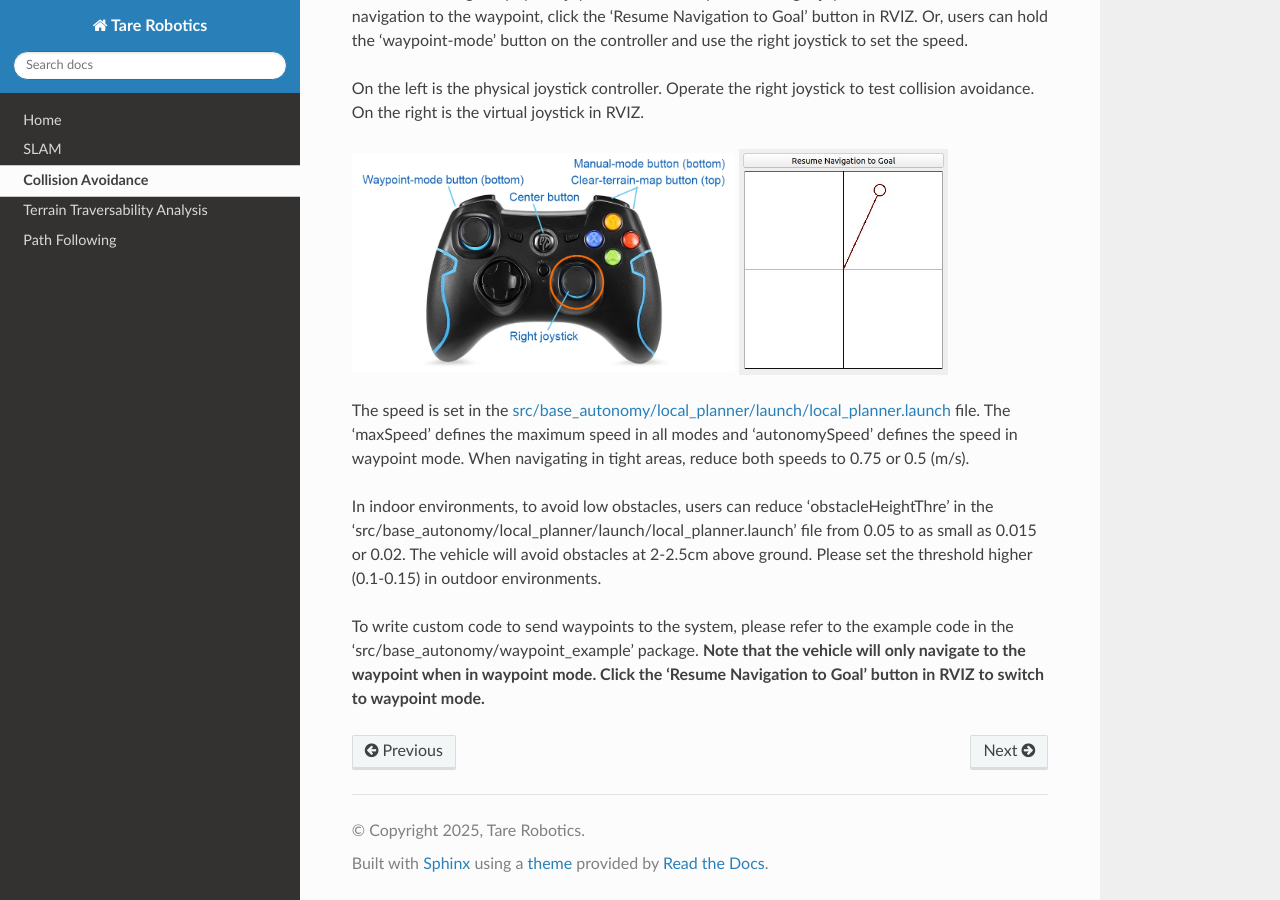
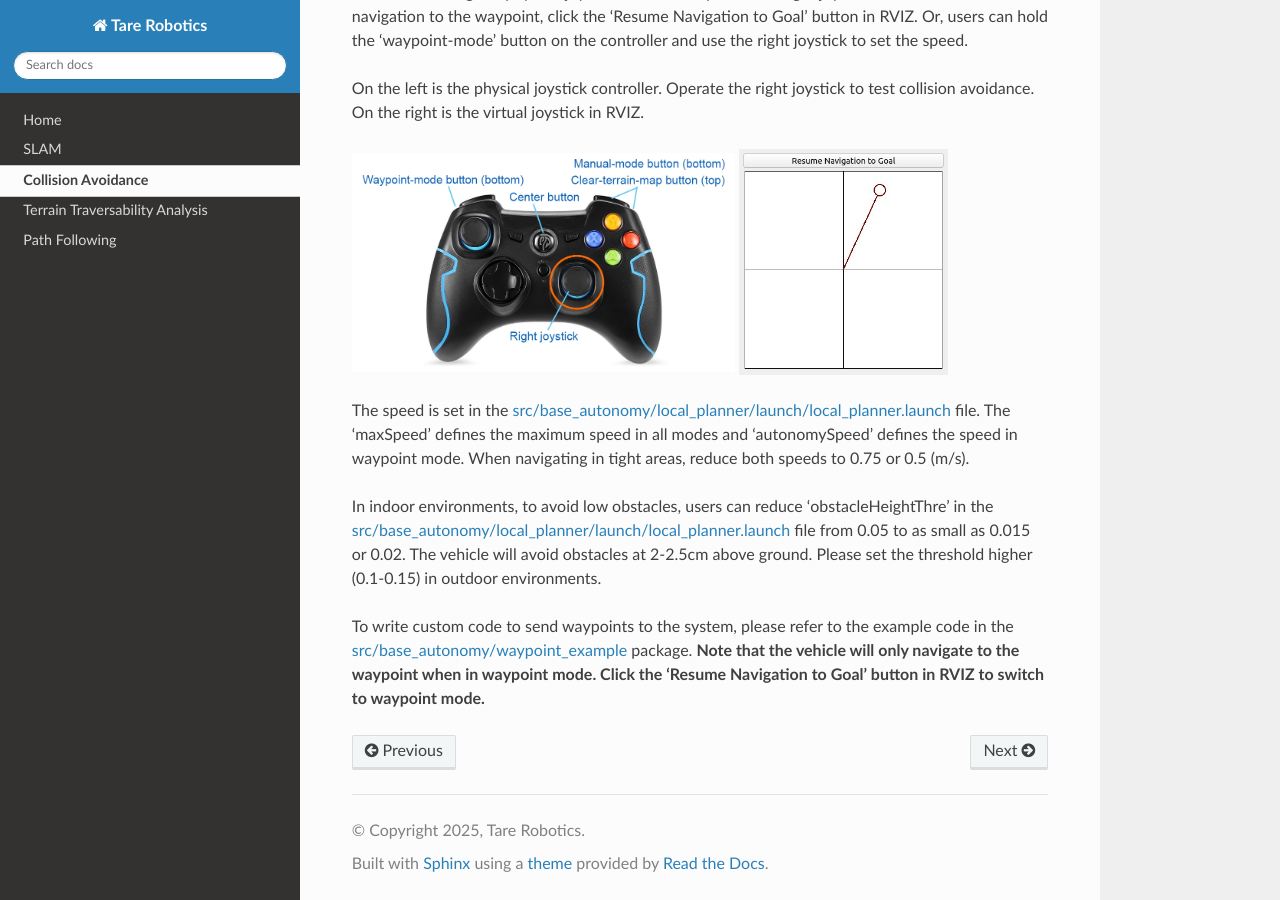
Before and after one commit to caochao39/tarerobotics, a Sphinx documentation site: the page built from docs/source/collision_avoidance.rst, in a window 1280 px wide and 900 px high, scrolled down 919 px. Built offline with Sphinx 7.4.7 and the Read the Docs theme 3.1.0, drawn with Linux system fonts in a browser that asks for light colours; part of the change alters nothing that is shown.

```diff
--- a/docs/source/collision_avoidance.rst
+++ b/docs/source/collision_avoidance.rst
@@ -25,6 +25,6 @@ On the left is the physical joystick controller. Operate the right joystick to t
 
 The speed is set in the `src/base_autonomy/local_planner/launch/local_planner.launch <https://github.com/jizhang-cmu/autonomy_stack_mecanum_wheel_platform/blob/jazzy/src/base_autonomy/local_planner/launch/local_planner.launch>`_ file. The 'maxSpeed' defines the maximum speed in all modes and 'autonomySpeed' defines the speed in waypoint mode. When navigating in tight areas, reduce both speeds to 0.75 or 0.5 (m/s).
 
-In indoor environments, to avoid low obstacles, users can reduce 'obstacleHeightThre' in the 'src/base_autonomy/local_planner/launch/local_planner.launch' file from 0.05 to as small as 0.015 or 0.02. The vehicle will avoid obstacles at 2-2.5cm above ground. Please set the threshold higher (0.1-0.15) in outdoor environments.
+In indoor environments, to avoid low obstacles, users can reduce 'obstacleHeightThre' in the `src/base_autonomy/local_planner/launch/local_planner.launch <https://github.com/jizhang-cmu/autonomy_stack_mecanum_wheel_platform/blob/jazzy/src/base_autonomy/local_planner/launch/local_planner.launch>`_ file from 0.05 to as small as 0.015 or 0.02. The vehicle will avoid obstacles at 2-2.5cm above ground. Please set the threshold higher (0.1-0.15) in outdoor environments.
 
-To write custom code to send waypoints to the system, please refer to the example code in the ‘src/base_autonomy/waypoint_example’ package. **Note that the vehicle will only navigate to the waypoint when in waypoint mode. Click the ‘Resume Navigation to Goal’ button in RVIZ to switch to waypoint mode.**
+To write custom code to send waypoints to the system, please refer to the example code in the `src/base_autonomy/waypoint_example <https://github.com/jizhang-cmu/autonomy_stack_mecanum_wheel_platform/tree/jazzy/src/base_autonomy/waypoint_example>`_ package. **Note that the vehicle will only navigate to the waypoint when in waypoint mode. Click the ‘Resume Navigation to Goal’ button in RVIZ to switch to waypoint mode.**
```
